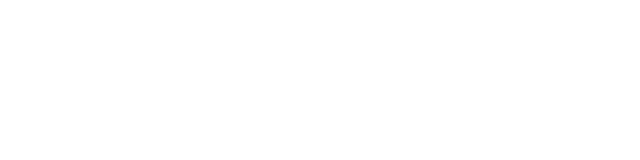
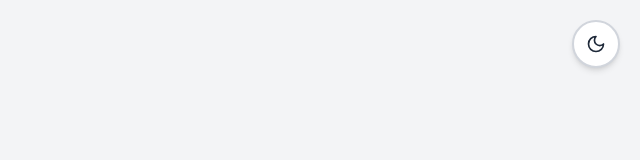
Before and after one commit to ark2002/catalog-challenge, a React (Vite) app: page / in a window 1280 px wide. Shown: the top 160 px of the page, without its empty margins (640-1280 px from the left). Built offline with nearby package versions, Linux system fonts and the light colour scheme.

Commit message:
Adds dark mode toggle
Integrates a theme toggle component with persistent storage
via local settings and refactors the main layout accordingly.

```diff
--- a/src/App.tsx
+++ b/src/App.tsx
@@ -1,11 +1,10 @@
-import './App.css'
+import './App.css';
+import Main from './components/Main';
 
 function App() {
-
   return (
-    <>
-    </>
-  )
+    <Main />
+  );
 }
 
-export default App
+export default App;
--- /dev/null
+++ b/src/components/Main.tsx
@@ -0,0 +1,13 @@
+import ThemeToggle from "./layout/ThemeToggle";
+
+function Main() {
+    return (
+        <div className="min-h-screen w-full bg-gray-100 dark:bg-gray-900 text-gray-900 dark:text-gray-100 transition-colors duration-300 relative">
+            <div className="p-4 absolute top-1 right-1">
+                <ThemeToggle />
+            </div>
+        </div>
+    );
+}
+
+export default Main;
--- /dev/null
+++ b/src/components/layout/ThemeToggle.tsx
@@ -0,0 +1,37 @@
+import { Moon, Sun } from 'lucide-react';
+import { useEffect, useState } from 'react';
+
+const ThemeToggle = () => {
+    const [isDarkMode, setIsDarkMode] = useState(false);
+
+    useEffect(() => {
+        const savedTheme = localStorage.getItem('theme');
+        if (savedTheme === 'dark') {
+            document.documentElement.classList.add('dark');
+            setIsDarkMode(true);
+        }
+    }, []);
+
+    const toggleTheme = () => {
+        const html = document.documentElement;
+        const newTheme = isDarkMode ? 'light' : 'dark';
+
+        html.classList.toggle('dark', newTheme === 'dark');
+        localStorage.setItem('theme', newTheme);
+        setIsDarkMode(!isDarkMode);
+    };
+
+    return (
+
+        <button
+            onClick={toggleTheme}
+            className="p-3 rounded-full bg-white dark:bg-gray-800 text-gray-800 dark:text-white shadow-md hover:shadow-xl dark:shadow-white/20 transition-all duration-300 cursor-pointer hover:scale-105 border-2 border-gray-300 dark:border-gray-600"
+        >
+            {isDarkMode ? <Sun className="w-5 h-5" /> : <Moon className="w-5 h-5" />}
+        </button>
+
+
+    );
+};
+
+export default ThemeToggle;
--- a/src/index.css
+++ b/src/index.css
@@ -1 +1,3 @@
 @import "tailwindcss";
+
+@custom-variant dark (&:where(.dark, .dark *));
```
